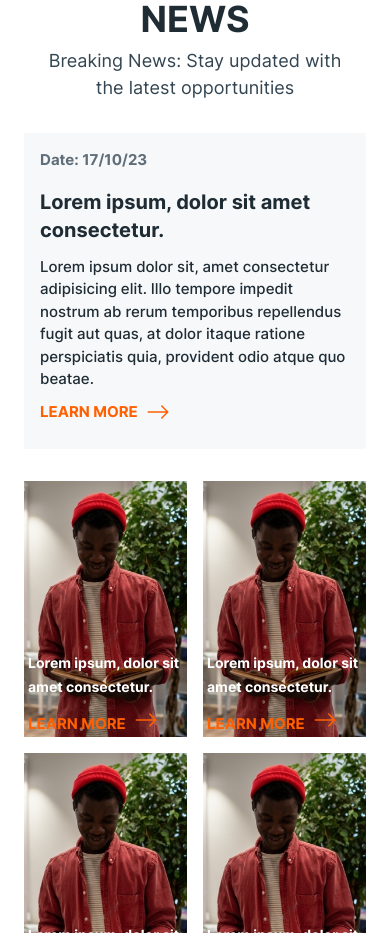
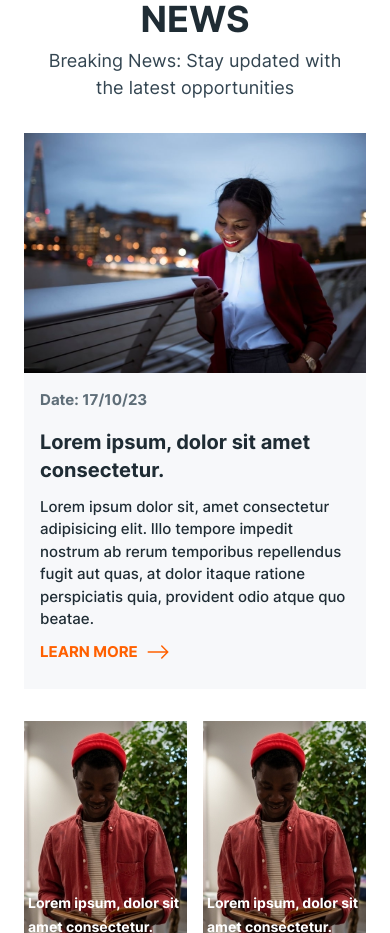
Before and after one commit to Rouclec/aeco-edu, a Next.js app: page / in a window 390 px wide. Shown: the part 4080-5013 px from the top of the page. Built offline with nearby package versions, Linux system fonts and the light colour scheme.

Commit message:
full news fix

```diff
--- a/src/components/landing/FullNews.tsx
+++ b/src/components/landing/FullNews.tsx
@@ -4,8 +4,8 @@ import { BsArrowRight } from "react-icons/bs";
 
 const FullNews: FC = () => {
   return (
-    <div className="flex flex-col">
-      <div className="overflow-hidden w-full relative flex-1 flex-grow">
+    <div className="grid md:flex md:flex-col">
+      <div className="overflow-hidden w-full relative h-60 md:flex-1 md:flex-grow">
         <div
           className="absolute inset-0 bg-cover bg-center grid transition-transform duration-500 hover:scale-110"
           style={{ backgroundImage: `url("/assets/work_overseas.jpeg")` }}
```
